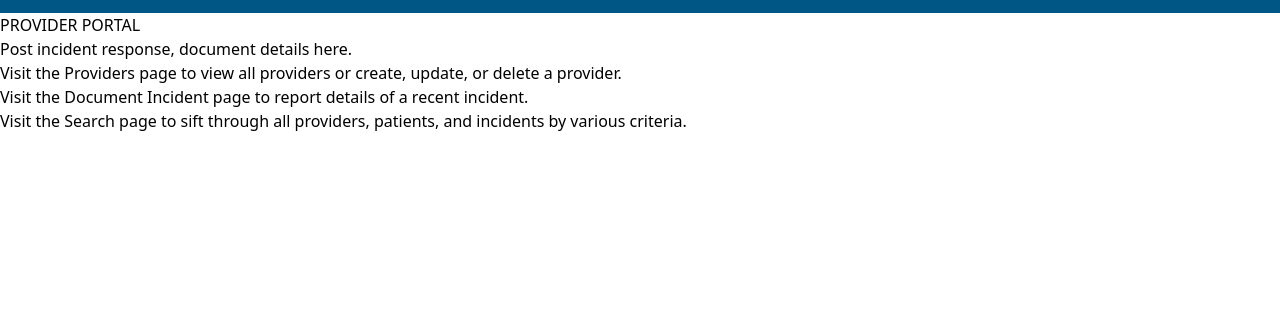
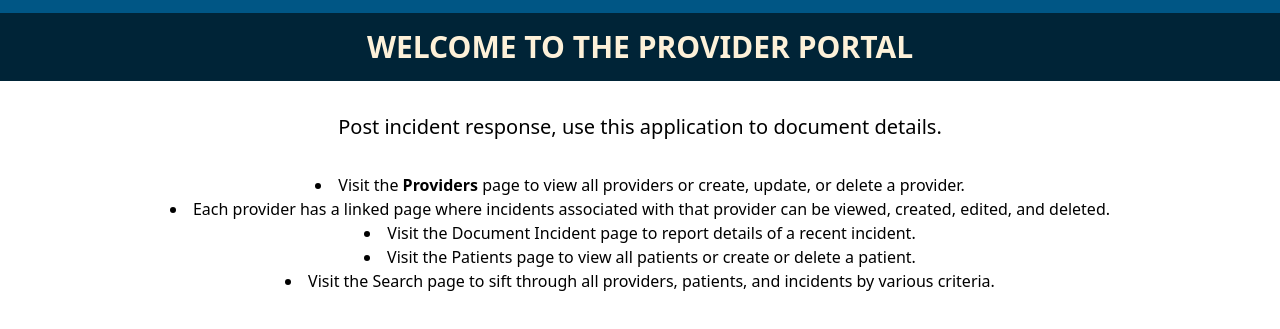
Before and after one commit to vanessa-jesik/provider-portal, a React app in the folder client/: page / in a window 1280 px wide. Shown: the part 83-412 px from the top of the page. Built offline with nearby package versions, Linux system fonts and the light colour scheme.

Commit message:
style and link home page

```diff
--- a/client/public/index.html
+++ b/client/public/index.html
@@ -29,7 +29,7 @@
       work correctly both with client-side routing and a non-root public URL.
       Learn how to configure a non-root public URL by running `npm run build`.
     -->
-    <title>Reciplease</title>
+    <title>Provider Portal</title>
   </head>
   <body>
     <noscript>You need to enable JavaScript to run this app.</noscript>
--- a/client/src/components/Home.js
+++ b/client/src/components/Home.js
@@ -3,16 +3,31 @@ import React from "react";
 function Home() {
   return (
     <div>
-      <h1>PROVIDER PORTAL</h1>
-      <p>Post incident response, document details here.</p>
-      <ul>
+      <h1 className="text-3xl font-semibold text-center py-4 bg-prussian-dark text-papaya-light">
+        WELCOME TO THE PROVIDER PORTAL
+      </h1>
+      <p className="m-8 text-xl text-center">
+        Post incident response, use this application to document details.
+      </p>
+      <ul className="text-center list-disc list-inside">
         <li>
-          Visit the Providers page to view all providers or create, update, or
-          delete a provider.
+          Visit the{" "}
+          <a href="/providers" className="font-bold hover:underline">
+            Providers
+          </a>{" "}
+          page to view all providers or create, update, or delete a provider.
+        </li>
+        <li>
+          Each provider has a linked page where incidents associated with that
+          provider can be viewed, created, edited, and deleted.
         </li>
         <li>
           Visit the Document Incident page to report details of a recent
           incident.
+        </li>
+        <li>
+          Visit the Patients page to view all patients or create or delete a
+          patient.
         </li>
         <li>
           Visit the Search page to sift through all providers, patients, and
--- a/client/src/components/PatientsPage.js
+++ b/client/src/components/PatientsPage.js
@@ -36,7 +36,7 @@ function PatientsPage() {
 
   return (
     <div>
-      <h1 className="text-3xl font-semibold text-center py-4 bg-prussian-dark text-white">
+      <h1 className="text-3xl font-semibold text-center py-4 bg-prussian-dark text-papaya-light">
         Patients
       </h1>
       <div className="text-center">
--- a/client/src/components/ProvidersPage.js
+++ b/client/src/components/ProvidersPage.js
@@ -54,7 +54,7 @@ function ProvidersPage() {
 
   return (
     <div>
-      <h1 className="text-3xl font-semibold text-center py-4 bg-prussian-dark text-white">
+      <h1 className="text-3xl font-semibold text-center py-4 bg-prussian-dark text-papaya-light">
         Providers
       </h1>
       <Suspense>
--- a/client/tailwind.config.js
+++ b/client/tailwind.config.js
@@ -10,6 +10,9 @@ module.exports = {
         prussian: { light: "#005685", DEFAULT: "#003049", dark: "#002437" },
         air: { light: "#7CA9C5", DEFAULT: "#669BBC", dark: "#447A9C" },
       },
+      listStyleType: {
+        disc: "disc",
+      },
     },
   },
   plugins: [],
```
Also changed, not shown: 2 other files.
